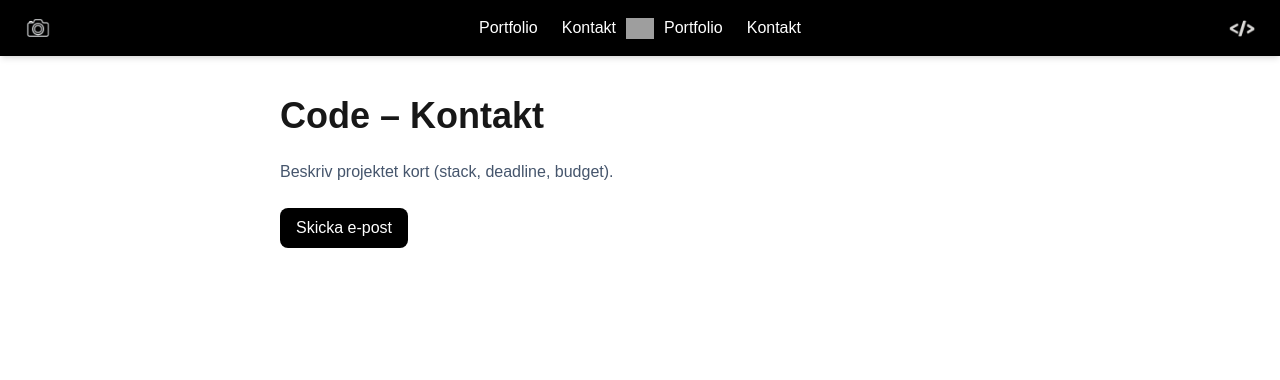
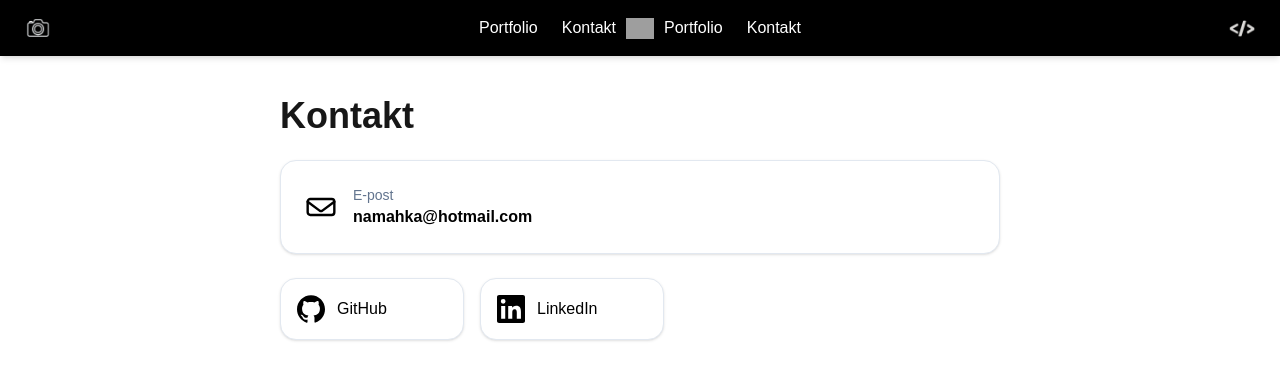
Before and after one commit to NathalieBaskin/nathalie-portfolio, a Next.js app: page /code/contact in a window 1280 px wide. Shown: the top 380 px of the page. Built offline with nearby package versions, Linux system fonts and the light colour scheme; grey boxes are pictures that could not be loaded.

Commit message:
kontaktinfo code

```diff
--- a/app/code/contact/page.js
+++ b/app/code/contact/page.js
@@ -1,22 +1,116 @@
+// app/code/contact/page.js
 export const metadata = {
-  title: "Code – Kontakt | Nathalie",
-  description: "Kontakta Nathalie för frontend-utveckling."
+  title: "Kontakt | Nathalie",
+  description: "Kontakta Nathalie för frontend-utveckling.",
 };
 
+// ⇣ BYT TILL DINA UPPGIFTER ⇣
+const EMAIL = "namahka@hotmail.com";
+const GITHUB_URL = "https://github.com/NathalieBaskin";
+const LINKEDIN_URL = "https://www.linkedin.com/in/nathalie-baskin-b61790193/";
+// ⇡ BYT TILL DINA UPPGIFTER ⇡
+
 export default function CodeContactPage() {
-  const EMAIL = "code@example.com"; // <-- byt till din adress
   return (
     <main className="max-w-3xl mx-auto px-6 py-10">
-      <h1 className="text-3xl md:text-4xl font-extrabold mb-6">Code – Kontakt</h1>
-      <p className="text-slate-600 mb-6">
-        Beskriv projektet kort (stack, deadline, budget).
-      </p>
+      <h1 className="text-3xl md:text-4xl font-extrabold mb-6">Kontakt</h1>
+
+      {/* Kort med e-post */}
       <a
-        href={`mailto:${EMAIL}?subject=${encodeURIComponent("Förfrågan – Kod")}`}
-        className="inline-block bg-black text-white px-4 py-2 rounded-lg hover:bg-slate-800"
+        href={`mailto:${EMAIL}?subject=${encodeURIComponent("Förfrågan – Frontend")}`}
+        className="group block rounded-2xl border border-slate-200 p-6 bg-white shadow-sm hover:shadow-md transition"
+        aria-label={`Skicka e-post till ${EMAIL}`}
       >
-        Skicka e-post
+        <div className="flex items-center gap-4">
+          <MailIcon className="h-8 w-8 text-black group-hover:opacity-80" />
+          <div>
+            <div className="text-sm text-slate-500">E-post</div>
+            <div className="font-semibold text-black">{EMAIL}</div>
+          </div>
+        </div>
       </a>
+
+      {/* Ikoner för sociala länkar */}
+      <div className="mt-6 grid grid-cols-2 gap-4 sm:max-w-sm">
+        <a
+          href={GITHUB_URL}
+          target="_blank"
+          rel="noopener noreferrer"
+          className="group flex items-center gap-3 rounded-2xl border border-slate-200 p-4 bg-white shadow-sm hover:shadow-md transition"
+          aria-label="Öppna GitHub i ny flik"
+        >
+          <GitHubIcon className="h-7 w-7 text-black group-hover:opacity-80" />
+          <span className="font-medium text-black">GitHub</span>
+        </a>
+
+        <a
+          href={LINKEDIN_URL}
+          target="_blank"
+          rel="noopener noreferrer"
+          className="group flex items-center gap-3 rounded-2xl border border-slate-200 p-4 bg-white shadow-sm hover:shadow-md transition"
+          aria-label="Öppna LinkedIn i ny flik"
+        >
+          <LinkedInIcon className="h-7 w-7 text-black group-hover:opacity-80" />
+          <span className="font-medium text-black">LinkedIn</span>
+        </a>
+      </div>
     </main>
   );
 }
+
+/* --------- Ikoner (inline SVG – inga extra paket behövs) --------- */
+function MailIcon({ className = "" }) {
+  return (
+    <svg
+      viewBox="0 0 24 24"
+      fill="none"
+      className={className}
+      xmlns="http://www.w3.org/2000/svg"
+      aria-hidden="true"
+    >
+      <path
+        d="M4 6h16a2 2 0 0 1 2 2v8a2 2 0 0 1-2 2H4a2 2 0 0 1-2-2V8a2 2 0 0 1 2-2z"
+        stroke="currentColor"
+        strokeWidth="1.8"
+        strokeLinejoin="round"
+      />
+      <path
+        d="M22 8l-9.2 6.9a2 2 0 0 1-1.6 0L2 8"
+        stroke="currentColor"
+        strokeWidth="1.8"
+        strokeLinecap="round"
+        strokeLinejoin="round"
+      />
+    </svg>
+  );
+}
+
+function GitHubIcon({ className = "" }) {
+  return (
+    <svg
+      viewBox="0 0 24 24"
+      fill="currentColor"
+      className={className}
+      aria-hidden="true"
+      xmlns="http://www.w3.org/2000/svg"
+    >
+      {/* GitHub “mark” */}
+      <path d="M12 .297C5.37.297 0 5.67 0 12.3c0 5.3 3.44 9.8 8.21 11.38.6.11.82-.26.82-.58 0-.29-.01-1.04-.02-2.04-3.34.73-4.04-1.61-4.04-1.61-.55-1.39-1.33-1.76-1.33-1.76-1.09-.74.08-.73.08-.73 1.2.09 1.84 1.24 1.84 1.24 1.07 1.84 2.8 1.3 3.49 1 .11-.78.42-1.31.76-1.61-2.67-.3-5.47-1.33-5.47-5.93 0-1.31.47-2.38 1.24-3.22-.12-.3-.54-1.52.12-3.17 0 0 1.01-.32 3.3 1.23.96-.27 1.98-.41 3-.4 1.02 0 2.04.14 3 .4 2.29-1.55 3.3-1.23 3.3-1.23.66 1.65.24 2.87.12 3.17.77.84 1.24 1.91 1.24 3.22 0 4.61-2.81 5.62-5.48 5.92.43.37.82 1.1.82 2.22 0 1.6-.01 2.89-.01 3.29 0 .32.22.7.82.58C20.56 22.1 24 17.6 24 12.3 24 5.67 18.63.297 12 .297z" />
+    </svg>
+  );
+}
+
+function LinkedInIcon({ className = "" }) {
+  return (
+    <svg
+      viewBox="0 0 24 24"
+      fill="currentColor"
+      className={className}
+      aria-hidden="true"
+      xmlns="http://www.w3.org/2000/svg"
+    >
+      {/* LinkedIn logo */}
+      <path d="M22.23 0H1.77C.8 0 0 .78 0 1.74v20.52C0 23.22.8 24 1.77 24h20.46c.97 0 1.77-.78 1.77-1.74V1.74C24 .78 23.2 0 22.23 0zM7.06 20.45H3.56v-11h3.5v11zM5.31 7.43a2.03 2.03 0 110-4.06 2.03 2.03 0 010 4.06zM20.45 20.45h-3.49v-5.36c0-1.28-.02-2.93-1.79-2.93-1.8 0-2.07 1.4-2.07 2.84v5.45h-3.5v-11h3.36v1.5h.05c.47-.89 1.61-1.83 3.31-1.83 3.54 0 4.2 2.33 4.2 5.35v5.98z" />
+    </svg>
+  );
+}
```
